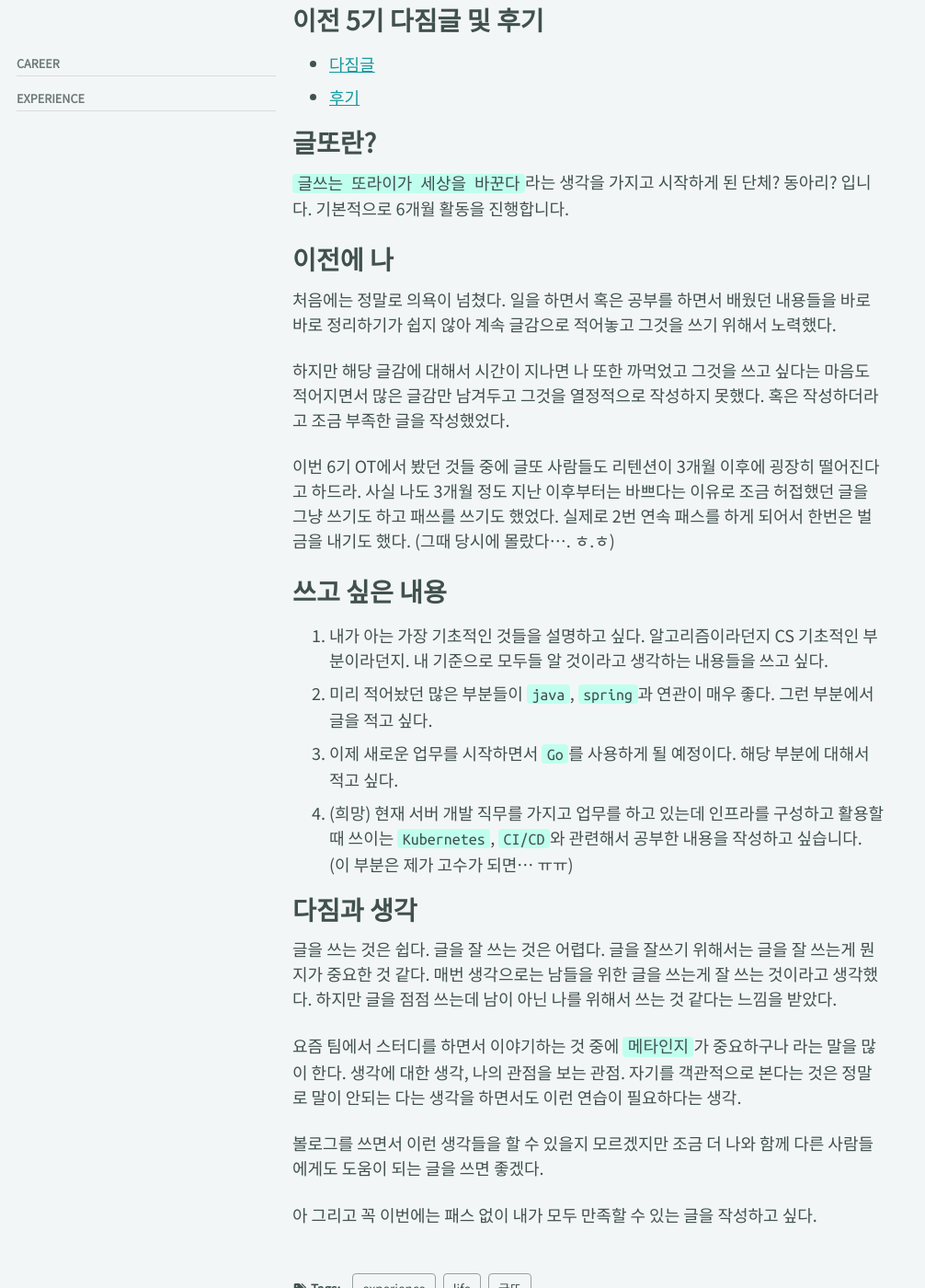
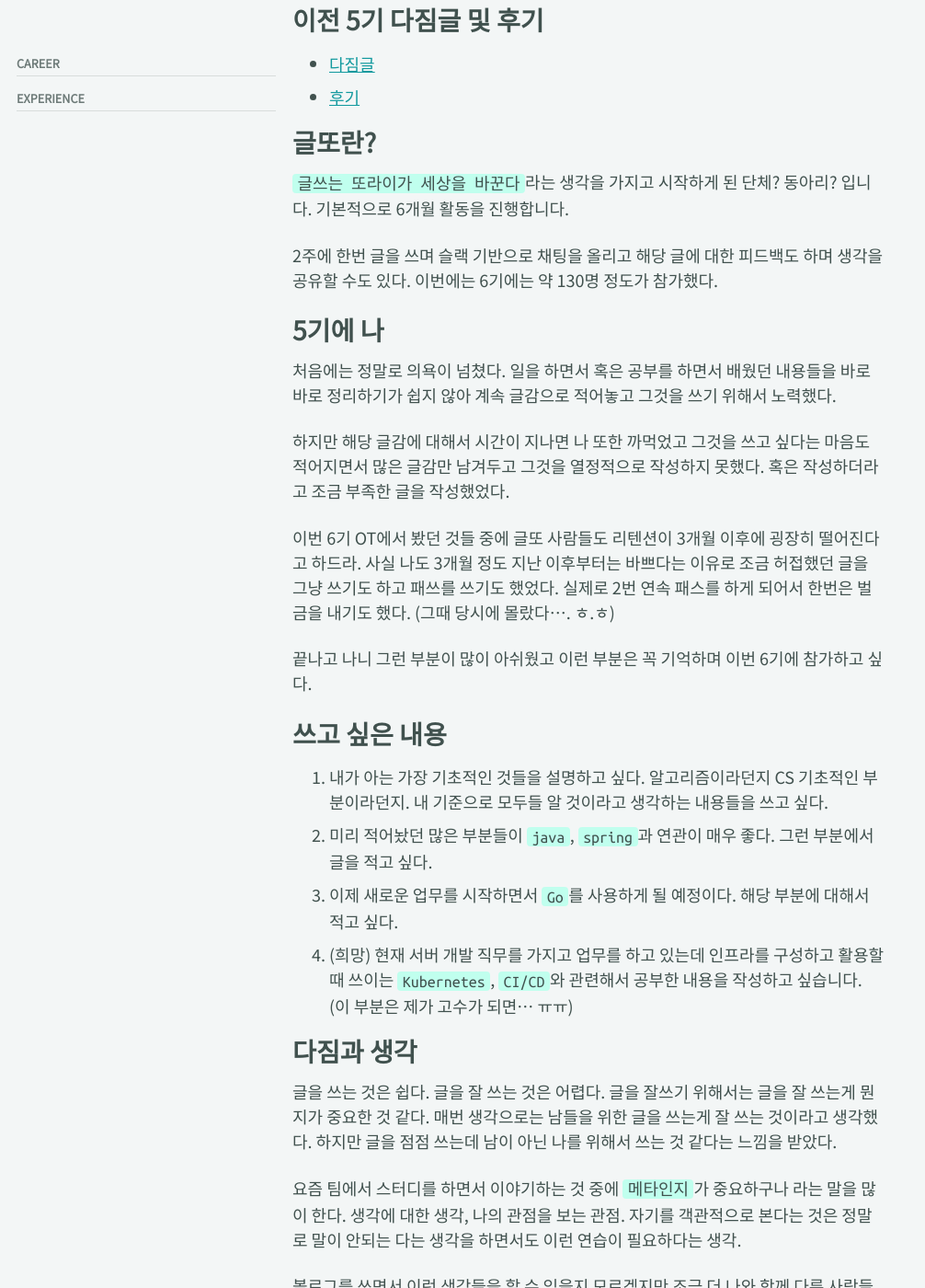
Before and after one commit to BaeJi77/BaeJi77.github.io, a Jekyll site: the page built from _posts/life/Experience/2021-08-01-글또_6기_다짐글.md, in a window 1280 px wide and 1400 px high, scrolled down 645 px. Shown: the whole window at 92% size, without its empty margins (0-1006 px from the left). Built offline with Jekyll 4.4.1, drawn with Linux system fonts in a browser that asks for light colours; cached includes are drawn as plain includes; nearby versions of some CDN libraries; comment, search, counter and statistics services are not loaded; some of the changed text lies outside the part shown.

Commit message:
2021-08-01 글또 6기 다짐글

```diff
--- a/_posts/life/Experience/2021-08-01-글또_6기_다짐글.md
+++ b/_posts/life/Experience/2021-08-01-글또_6기_다짐글.md
@@ -20,12 +20,16 @@ tags:
 # 글또란?
 `글쓰는 또라이가 세상을 바꾼다`라는 생각을 가지고 시작하게 된 단체? 동아리? 입니다. 기본적으로 6개월 활동을 진행합니다.
 
-# 이전에 나
+2주에 한번 글을 쓰며 슬랙 기반으로 채팅을 올리고 해당 글에 대한 피드백도 하며 생각을 공유할 수도 있다. 이번에는 6기에는 약 130명 정도가 참가했다.
+
+# 5기에 나
 처음에는 정말로 의욕이 넘쳤다. 일을 하면서 혹은 공부를 하면서 배웠던 내용들을 바로바로 정리하기가 쉽지 않아 계속 글감으로 적어놓고 그것을 쓰기 위해서 노력했다.
 
 하지만 해당 글감에 대해서 시간이 지나면 나 또한 까먹었고 그것을 쓰고 싶다는 마음도 적어지면서 많은 글감만 남겨두고 그것을 열정적으로 작성하지 못했다. 혹은 작성하더라고 조금 부족한 글을 작성했었다.
 
 이번 6기 OT에서 봤던 것들 중에 글또 사람들도 리텐션이 3개월 이후에 굉장히 떨어진다고 하드라. 사실 나도 3개월 정도 지난 이후부터는 바쁘다는 이유로 조금 허접했던 글을 그냥 쓰기도 하고 패쓰를 쓰기도 했었다. 실제로 2번 연속 패스를 하게 되어서 한번은 벌금을 내기도 했다. (그때 당시에 몰랐다.... ㅎ.ㅎ)
+
+끝나고 나니 그런 부분이 많이 아쉬웠고 이런 부분은 꼭 기억하며 이번 6기에 참가하고 싶다.
 
 # 쓰고 싶은 내용
 1. 내가 아는 가장 기초적인 것들을 설명하고 싶다. 알고리즘이라던지 CS 기초적인 부분이라던지. 내 기준으로 모두들 알 것이라고 생각하는 내용들을 쓰고 싶다.
@@ -41,4 +45,4 @@ tags:
 
 볼로그를 쓰면서 이런 생각들을 할 수 있을지 모르겠지만 조금 더 나와 함께 다른 사람들에게도 도움이 되는 글을 쓰면 좋겠다.
 
-아 그리고 꼭 이번에는 패스 없이 내가 모두 만족할 수 있는 글을 작성하고 싶다.
+아!! 그리고 꼭 이번에는 패스 없이 내가 모두 만족할 수 있는 글을 작성하고 싶다.
```
